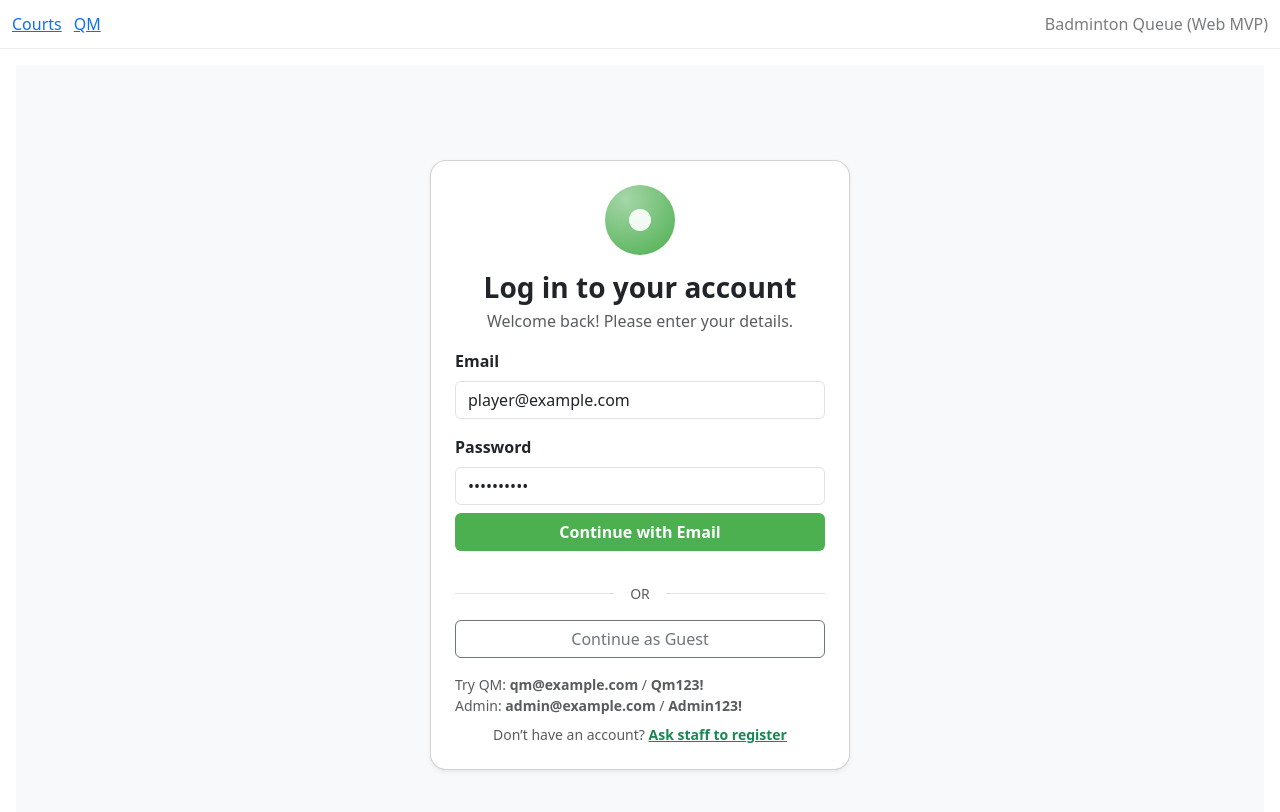
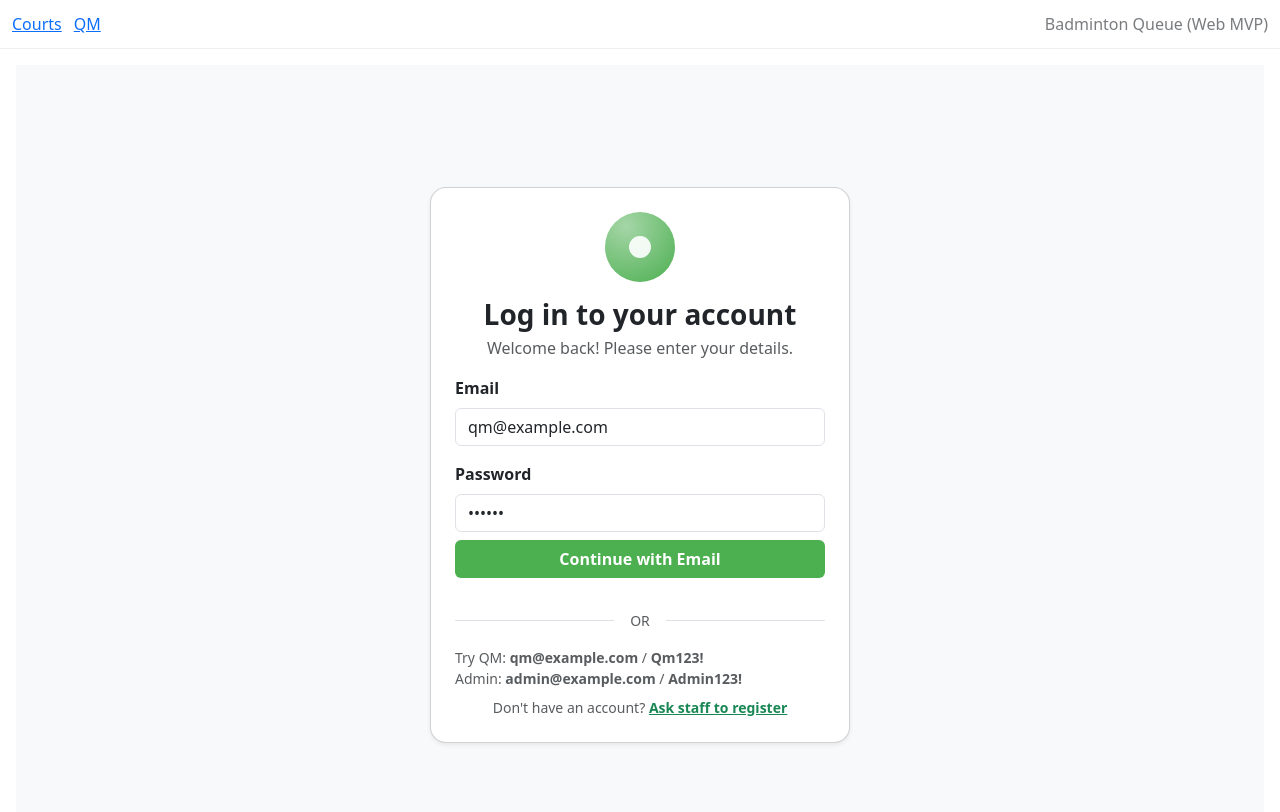
Before and after one commit to OppenJayme/badminton-queue-web, a React (Vite) app: page /login in a window 1280 px wide. Shown: the top 812 px of the page. Built offline with nearby package versions, Linux system fonts and the light colour scheme.

Commit message:
mod: removed guest for now add later

```diff
--- a/src/pages/Login.tsx
+++ b/src/pages/Login.tsx
@@ -5,10 +5,9 @@ import { login } from "../api/client";
 import { useNavigate } from "react-router-dom";
 import "bootstrap/dist/css/bootstrap.min.css";
 
-
 export default function Login() {
-  const [email, setEmail] = useState("player@example.com");
-  const [password, setPassword] = useState("Player123!");
+  const [email, setEmail] = useState("qm@example.com");
+  const [password, setPassword] = useState("Qm123!");
   const [err, setErr] = useState<string | null>(null);
   const setToken = useSetAtom(tokenAtom);
   const setRole = useSetAtom(roleAtom);
@@ -28,15 +27,9 @@ export default function Login() {
     }
   }
 
-  function continueAsGuest() {
-    nav("/guest");
-  }
-
   return (
     <div className="d-flex justify-content-center align-items-center bg-light vh-100">
-
       <div className="card shadow-sm p-4" style={{ maxWidth: 420, width: "100%", borderRadius: "16px" }}>
-
         {/* Logo */}
         <div
           className="mx-auto mb-3 d-flex justify-content-center align-items-center"
@@ -80,7 +73,7 @@ export default function Login() {
             <input
               className="form-control"
               type="password"
-              placeholder="••••••••"
+              placeholder="Password"
               value={password}
               onChange={e => setPassword(e.target.value)}
             />
@@ -104,14 +97,6 @@ export default function Login() {
           <div className="flex-grow-1 border-top"></div>
         </div>
 
-        {/* Guest Button */}
-        <button
-          className="btn btn-outline-secondary w-100 mb-3"
-          onClick={continueAsGuest}
-        >
-          Continue as Guest
-        </button>
-
         {/* Test accounts */}
         <div className="text-muted small mb-2 text-start">
           Try QM: <strong>qm@example.com</strong> / <strong>Qm123!</strong><br />
@@ -119,12 +104,11 @@ export default function Login() {
         </div>
 
         <div className="text-center small text-muted">
-          Don’t have an account?{" "}
+          Don't have an account?{" "}
           <a className="text-success fw-semibold" href="#">
             Ask staff to register
           </a>
         </div>
-
       </div>
     </div>
   );
```
